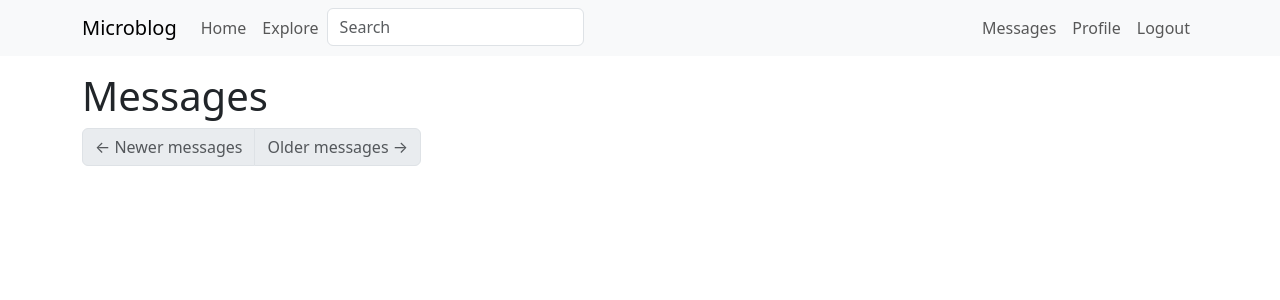
After one commit to sidghosh29/microblog, a Flask app: page /messages in a window 1280 px wide. The commit adds this page. Shown: the top 300 px of the page. Run offline with Flask 3, Linux system fonts and the light colour scheme; the visitor is signed in with stand-in values (Sample User, id 1); data comes from the database, SQL or seed files in the repository; data that the repository does not hold is empty; some libraries are stand-ins or nearby versions.

Commit message:
View Private Messages.

```diff
--- a/app/main/routes.py
+++ b/app/main/routes.py
@@ -208,3 +208,20 @@ def send_message(recipient):
         return redirect(url_for('main.user', username=recipient))
     return render_template('send_message.html', title=_('Send Message'),
                            form=form, recipient=recipient)
+
+@bp.route('/messages')
+@login_required
+def messages():
+    current_user.last_message_read_time = datetime.now(timezone.utc)
+    db.session.commit()
+    page = request.args.get('page', 1, type=int)
+    query = current_user.messages_received.select().order_by(Message.timestamp.desc())
+    messages = db.paginate(query, page=page,
+                           per_page=current_app.config['POSTS_PER_PAGE'],
+                           error_out=False)
+    next_url = url_for('main.messages', page=messages.next_num) \
+        if messages.has_next else None
+    prev_url = url_for('main.messages', page=messages.prev_num) \
+        if messages.has_prev else None
+    return render_template('messages.html', messages=messages.items,
+                           next_url=next_url, prev_url=prev_url)
--- a/app/models.py
+++ b/app/models.py
@@ -82,7 +82,6 @@ class User(UserMixin, db.Model):
     '''
     You can skip sa.String if you're using type hints with so.Mapped[str] unless you want to specify a length like
     we have done above. The mapped_column() function can infer the datatype from the type hint.
-
     '''
     email: so.Mapped[str] = so.mapped_column(sa.String(120), index=True, unique=True)
     password_hash: so.Mapped[Optional[str]] = so.mapped_column(sa.String(256))
--- a/app/templates/base.html
+++ b/app/templates/base.html
@@ -48,6 +48,11 @@
             <a class="nav-link" aria-current="page" href="{{ url_for('auth.login') }}">Login</a>
           </li>
           {% else %}
+          <li class="nav-item">
+            <a class="nav-link" aria-current="page" href="{{ url_for('main.messages') }}">
+              {{ _('Messages') }}
+            </a>
+          </li>
           <li class="nav-item">
             <a class="nav-link" aria-current="page"
               href="{{ url_for('main.user', username=current_user.username) }}">Profile</a>
--- /dev/null
+++ b/app/templates/messages.html
@@ -0,0 +1,22 @@
+{% extends "base.html" %}
+
+{% block content %}
+<h1>{{ _('Messages') }}</h1>
+{% for post in messages %}
+{% include '_post.html' %}
+{% endfor %}
+<nav aria-label="Post navigation">
+    <ul class="pagination">
+        <li class="page-item{% if not prev_url %} disabled{% endif %}">
+            <a class="page-link" href="#">
+                <span aria-hidden="true">&larr;</span> {{ _('Newer messages') }}
+            </a>
+        </li>
+        <li class="page-item{% if not next_url %} disabled{% endif %}">
+            <a class="page-link" href="#">
+                {{ _('Older messages') }} <span aria-hidden="true">&rarr;</span>
+            </a>
+        </li>
+    </ul>
+</nav>
+{% endblock %}
```
Also changed, not shown: app/translations/de/LC_MESSAGES/messages.po, app/translations/es/LC_MESSAGES/messages.po, app/translations/hi/LC_MESSAGES/messages.po, 3 other files.
